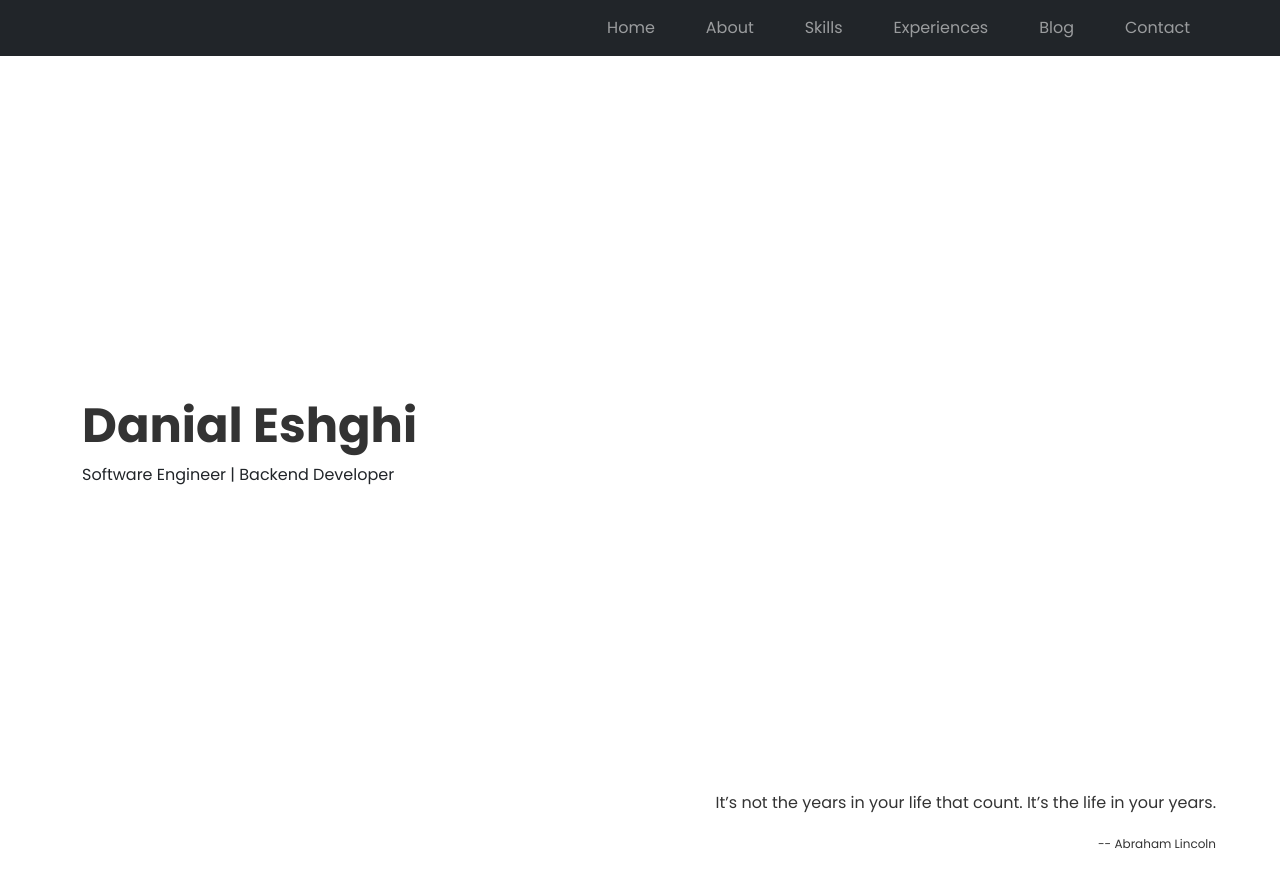
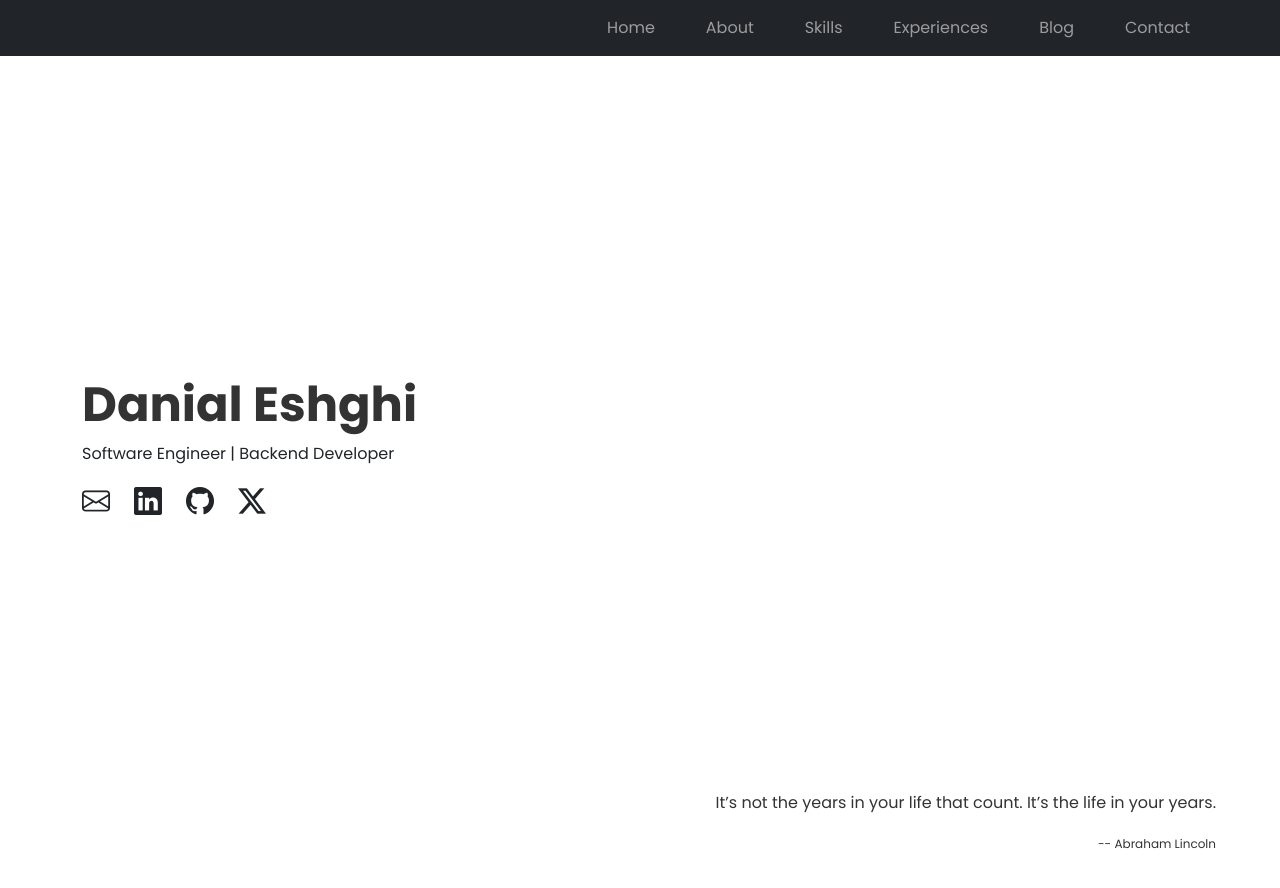
Before and after one commit to danial2742/danial2742.github.io, a Jekyll site: the page built from index.html, in a window 1280 px wide. Shown: the top 888 px of the page. Built offline with Jekyll 4.4.1, drawn with Linux system fonts in a browser that asks for light colours; some web fonts are replaced.

Commit message:
Change Contact Index Page

```diff
--- a/index.html
+++ b/index.html
@@ -5,6 +5,20 @@ layout: default
     <div class="text-start">
         <h1 style="font-weight: bolder;font-size: 48px;">Danial Eshghi</h1>
         <p>Software Engineer | Backend Developer</p>
+        <div class="d-flex gap-4">
+            <a href="mailto:danial.eshghi@gmail.com" class="text-dark contact-icon" title="Email">
+                <i class="bi bi-envelope"></i>
+            </a>
+            <a href="https://linkedin.com/in/danial-eshghi" target="_blank" rel="noopener noreferrer" class="text-dark contact-icon" title="LinkedIn">
+                <i class="bi bi-linkedin"></i>
+            </a>
+            <a href="https://github.com/danial2742" target="_blank" rel="noopener noreferrer" class="text-dark contact-icon" title="GitHub">
+                <i class="bi bi-github"></i>
+            </a>
+            <a href="https://twitter.com/danial2742" target="_blank" rel="noopener noreferrer" class="text-dark contact-icon" title="Twitter">
+                <i class="bi bi-twitter-x"></i>
+            </a>
+        </div>
     </div>
 </div>
 
```
